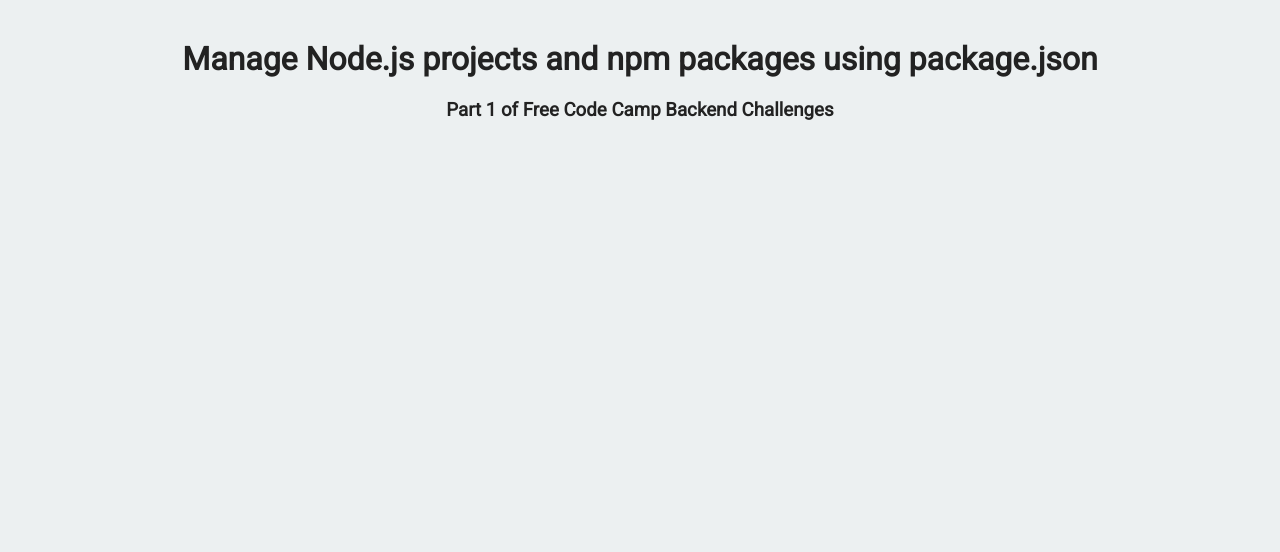
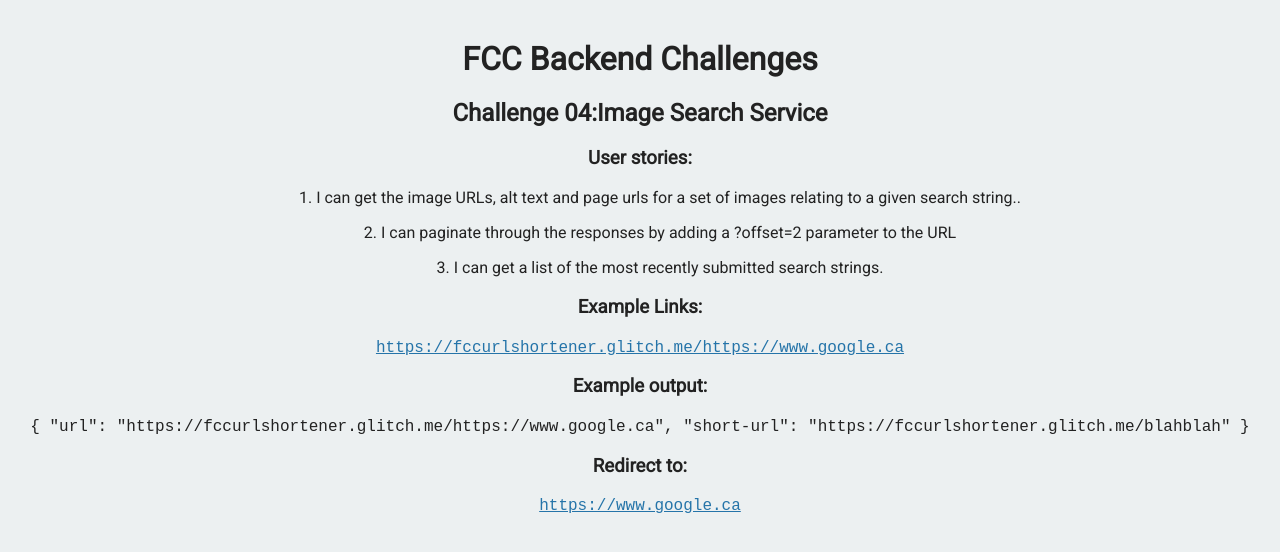
Before and after one commit to mtanzim/imageSearch, a website: page views/index.html in a window 1280 px wide. Drawn offline with Linux system fonts and the light colour scheme.

Commit message:
⛵️⏰ Checkpoint package.json:590980 index.js:590980 views/index.html:590980

```diff
--- a/index.js
+++ b/index.js
@@ -6,7 +6,7 @@
 
 var fs = require('fs');
 var express = require('express');
-var googl = require('goo.gl');
+/*var googl = require('goo.gl');*/
 
 var app = express();
 
@@ -43,6 +43,10 @@
   res.end('Hello World!');
 });
 
+app.get('/ht:term?offset=:offsetNum', function(req, res) {
+  console.log(req.params.term);
+  console.log(req.params.offsetNum);
+})
 
 /*
 app.get('/https://:origUrl', function(req, res) {
--- a/package.json
+++ b/package.json
@@ -5,13 +5,13 @@
 	},
 	"main": "server.js",
 	"scripts": {
-		"start": "node server.js"
+		"start": "node index.js"
 	},
 	"engines": {
 		"node": "4.4.5"
 	},
 	"repository": {
 		"type": "git",
-		"url": "https://idontknow/todo.git"
+		"url": "https://github.com/mtanzim/urlShorten"
 	}
 }
--- a/views/index.html
+++ b/views/index.html
@@ -10,8 +10,20 @@
 
    <body>
       <div class="container">
-         <h1>Manage Node.js projects and npm packages using package.json</h1>
-         <h3>Part 1 of Free Code Camp Backend Challenges</h3>
+       <h1>FCC Backend Challenges</h1>
+       <h2>Challenge 04:Image Search Service</h2>
+       <h3>User stories:</h3>
+         <ul>1.  I can get the image URLs, alt text and page urls for a set of images relating to a given search string..</ul>
+         <ul>2.  I can paginate through the responses by adding a ?offset=2 parameter to the URL</ul>
+         <ul>3.  I can get a list of the most recently submitted search strings.</ul>
+         <h3>Example Links:</h3>
+         <p>
+           <code><a href="https://fccurlshortener.glitch.me/https://www.google.ca" target="_blank">https://fccurlshortener.glitch.me/https://www.google.ca</a></code><br/>
+        </p>
+         <h3>Example output:</h3>
+         <p><code>{ "url": "https://fccurlshortener.glitch.me/https://www.google.ca", "short-url": "https://fccurlshortener.glitch.me/blahblah" }</code></p>
+        <h3>Redirect to:</h3>
+         <code><a href="https://www.google.ca" target="_blank">https://www.google.ca</a></code>
       </div>
    </body>
 
```
